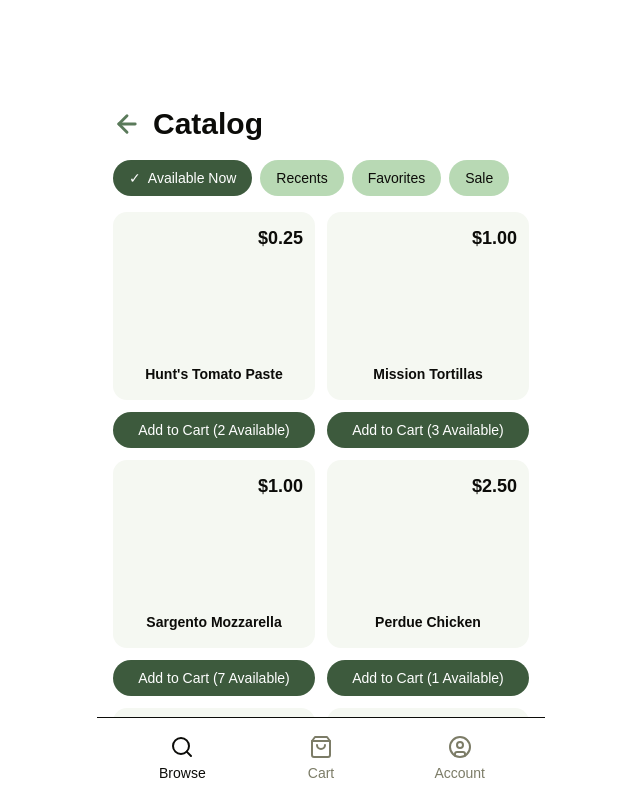
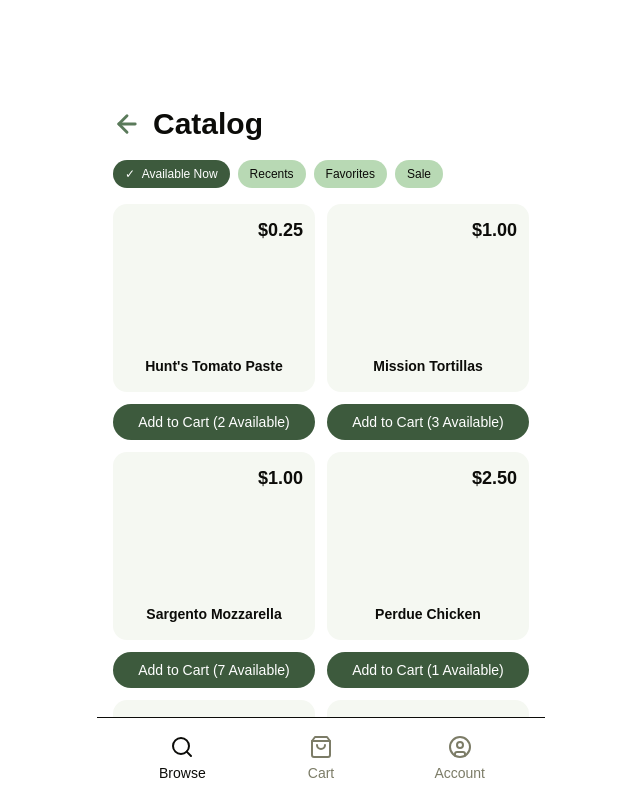
Before and after one commit to lastcall-by-sustainably/lastcall, a SvelteKit app: page /browse/stop-and-shop in a window 1280 px wide. Shown: the top 800 px of the page, without its empty margins (319-959 px from the left). Built offline with nearby package versions, Linux system fonts and the light colour scheme.

Commit message:
Fix sizing in stop-and-shop browse page

```diff
--- a/src/routes/browse/stop-and-shop/+page.svelte
+++ b/src/routes/browse/stop-and-shop/+page.svelte
@@ -104,24 +104,24 @@
 	];
 </script>
 
-<div class="mx-auto flex min-h-screen max-w-md flex-col bg-background">
+<div class="mx-auto flex min-h-svh w-full max-w-md flex-col overflow-x-hidden bg-background">
 	<header class="p-4 pb-3 pt-6">
-		<div class="mb-4 flex items-center justify-between">
-			<div class="flex items-center gap-3">
+		<div class="mb-4 flex items-center justify-between gap-3">
+			<div class="flex min-w-0 flex-1 items-center gap-3">
 				<a href="/browse" class="text-[#5a7a5a]" aria-label="Go back to browse">
 					<ArrowLeft class="h-7 w-7" strokeWidth={2.5} />
 				</a>
-				<h1 class="text-3xl font-bold text-foreground">Catalog</h1>
+				<h1 class="truncate text-3xl font-bold text-foreground">Catalog</h1>
 			</div>
 
-			<enhanced:img src={catalogLogo} alt="Stop & Shop" class="h-10 w-auto object-contain" />
+			<enhanced:img src={catalogLogo} alt="Stop & Shop" class="h-10 w-auto shrink-0 object-contain" />
 		</div>
 
-		<div class="flex gap-2 overflow-x-auto pb-1">
+		<div class="flex flex-wrap gap-2 pb-1">
 			{#each filters as filter (filter.id)}
 				<button
 					onclick={() => (activeFilter = filter.id)}
-					class={`whitespace-nowrap rounded-full px-4 py-2 text-sm font-medium transition-colors ${activeFilter ===
+					class={`rounded-full px-3 py-1.5 text-xs font-medium transition-colors ${activeFilter ===
 					filter.id
 						? 'bg-[#3d5a3d] text-white'
 						: 'bg-[#b8d9b4] text-foreground'}`}
```
